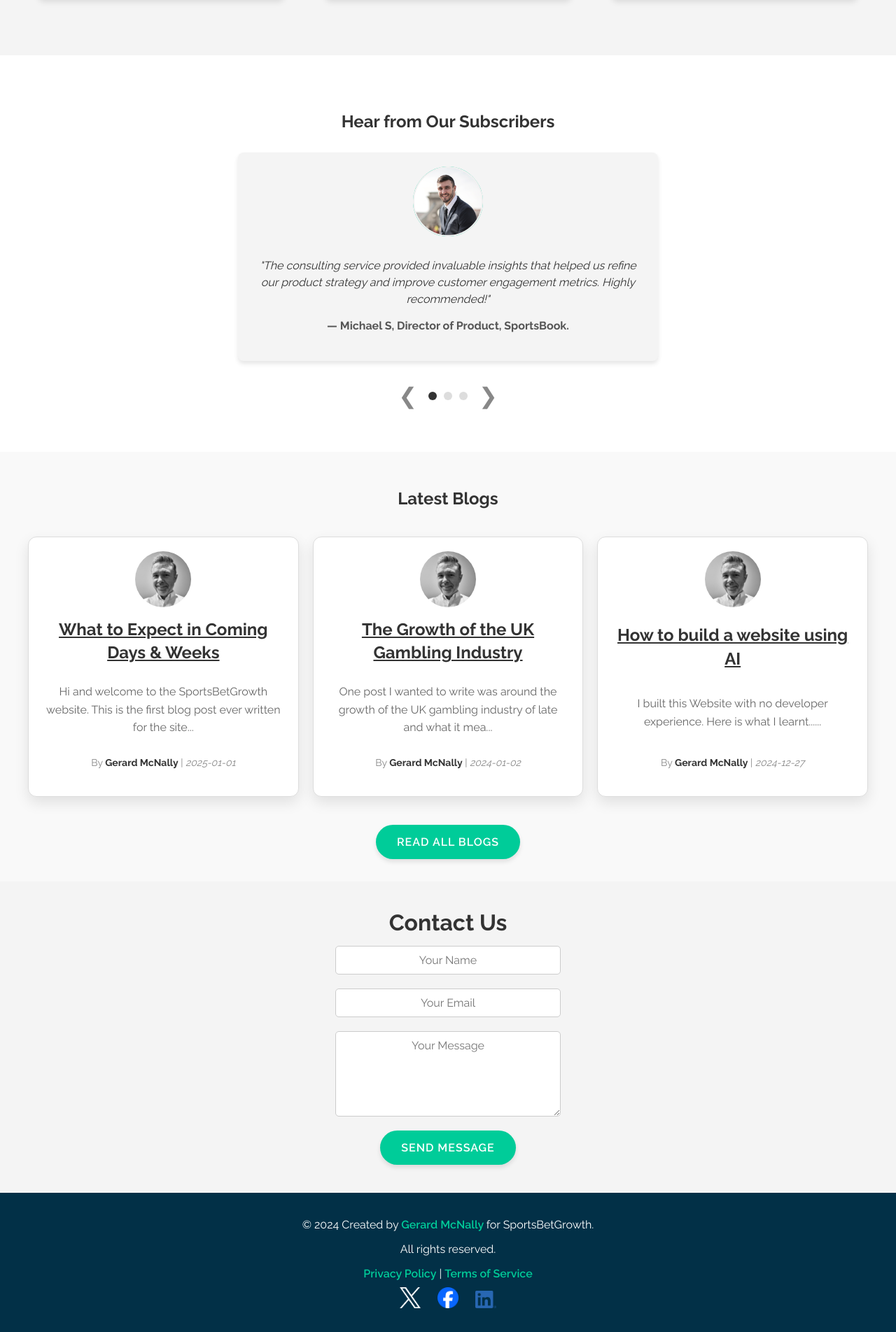
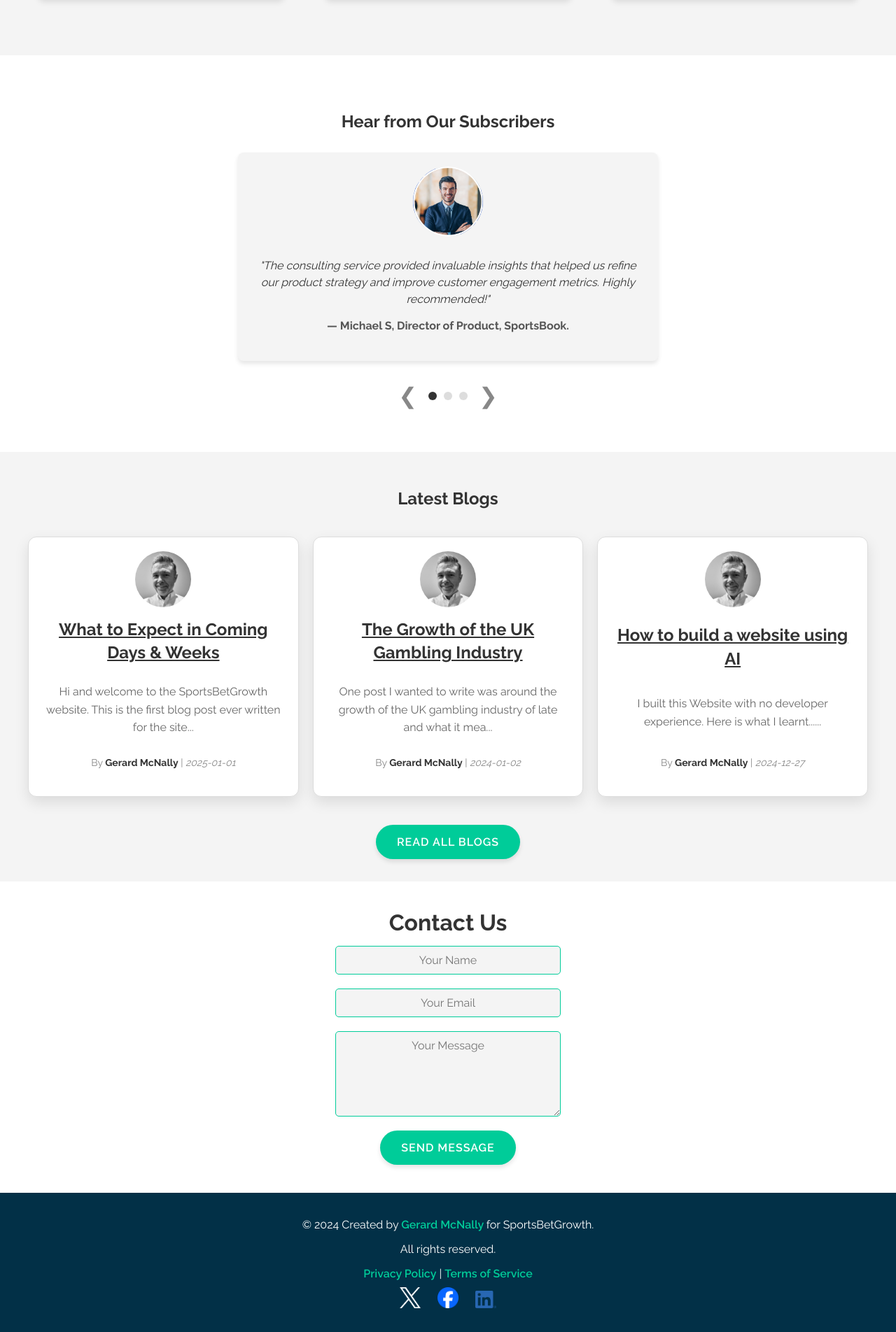
Before and after one commit to sportsbetgrowth/website, a Flask app: page / in a window 1280 px wide. Shown: the part 2269-4173 px from the top of the page at 70% size. Run offline with Flask 3, Linux system fonts and the light colour scheme; some libraries are stand-ins or nearby versions.

Commit message:
Updates to Site

```diff
--- a/sportsbetgrowth-site/static/css/styles.css
+++ b/sportsbetgrowth-site/static/css/styles.css
@@ -401,6 +401,7 @@ body {
 .contact-section {
     padding: 40px;
     text-align: center;
+    background: #fff
 }
 
 .contact-section form {
@@ -414,21 +415,21 @@ body {
     color: #023047;
     width: 300px;
     padding: 10px;
-    border: 1px solid #ccc;
+    border: 1px solid #00CC99;
     border-radius: 5px;
     text-align: center;
     font-size: 16px;
-    background-color: #FFFFFF;
+    background-color: #f4f4f4;
     font-family: 'Raleway'
 }
 
 .contact-section textarea {
     color: #023047;
     width: 300px;
-    background-color: #FFFFFF;
+    background-color: #f4f4f4;
     height: 100px;
     padding: 10px;
-    border: 1px solid #ccc;
+    border: 1px solid #00CC99;
     border-radius: 5px;
     text-align: center;
     font-size: 16px;
@@ -441,11 +442,12 @@ body {
     padding: 0 15px;
     margin: 0 auto;
     padding-bottom: 15px;
+
 }
 
 .latest-blogs {
     padding: 2rem 1rem;
-    background-color: #f9f9f9;
+    background-color: #f4f4f4;
 }
 
 /* Home Page - Latest Blogs Styling */
--- a/sportsbetgrowth-site/static/js/scripts.js
+++ b/sportsbetgrowth-site/static/js/scripts.js
@@ -224,6 +224,7 @@ function fetchBlogs(url) {
         });
 }
 
+// Function to populate latest blogs
 document.addEventListener('DOMContentLoaded', () => {
     // Logic for index.html - Populate Latest Blogs
     const latestBlogsContainer = document.querySelector('.latest-blogs .blogs-grid');
@@ -343,6 +344,7 @@ document.addEventListener('DOMContentLoaded', () => {
     }
 });
 
+// Function to serve latest testimonials
 function initializeTestimonials() {
     const testimonials = document.querySelectorAll('.testimonial-card');
     const indicators = document.querySelectorAll('.indicator');
```
Also changed, not shown: sportsbetgrowth-site/static/images/index/Review-Four.png, 1 other file.
